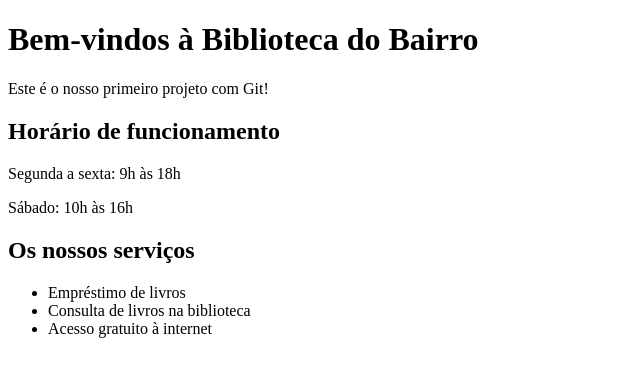
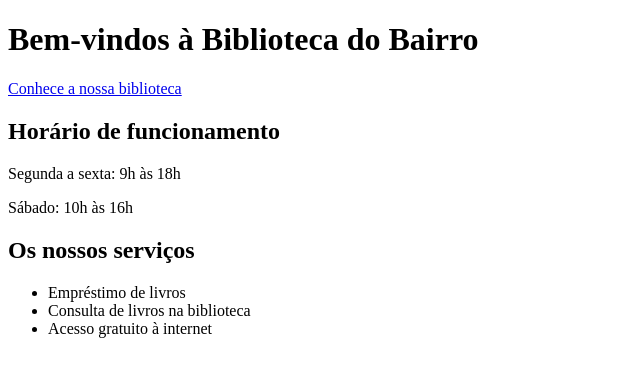
Before and after one commit to CarolGrechi/biblioteca_do_bairro, a plain HTML site: page index.html in a window 1280 px wide. Shown: the whole page, without its empty margins (0-640 px from the left). Drawn offline with Linux system fonts and the light colour scheme.

Commit message:
Adicionar link para pagina sobre

```diff
--- a/index.html
+++ b/index.html
@@ -6,7 +6,7 @@
 </head>
 <body>
     <h1>Bem-vindos à Biblioteca do Bairro</h1>
-    <p>Este é o nosso primeiro projeto com Git!</p>
+    <p><a href="sobre.html">Conhece a nossa biblioteca</a></p>
 
     <h2>Horário de funcionamento</h2>
     <p>Segunda a sexta: 9h às 18h</p>
```
